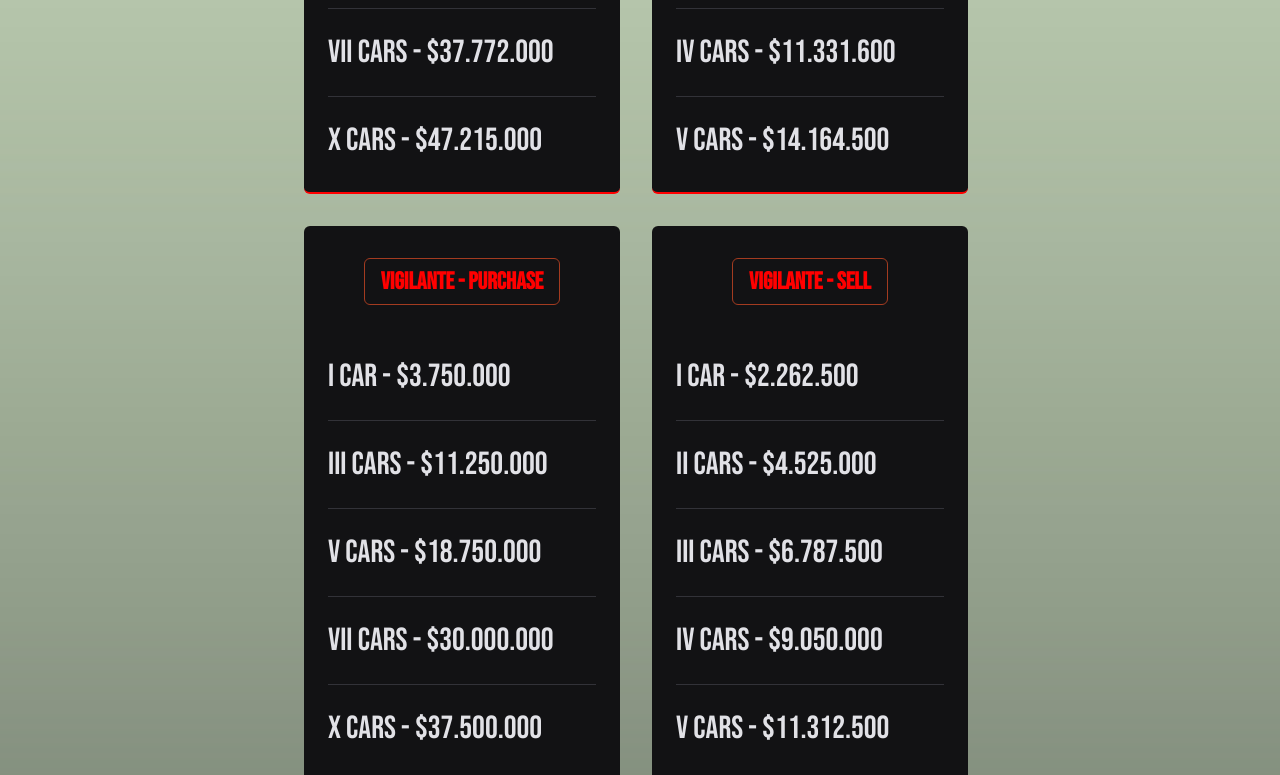
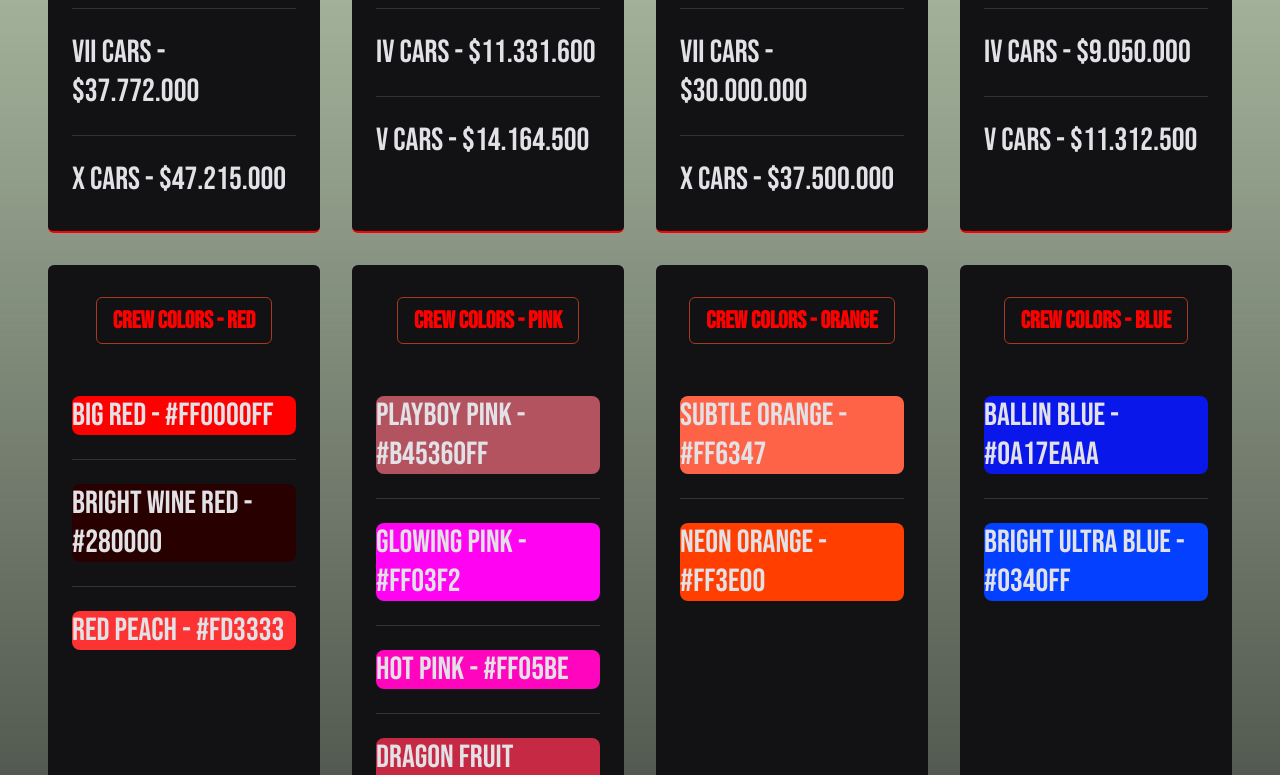
Before and after one commit to Vaiizz/Calendario-Copa, a plain HTML site: page index.html in a window 1280 px wide. Shown: the part 682-1457 px from the top of the page. Drawn offline with Linux system fonts and the light colour scheme.

Commit message:
alinhado

```diff
--- a/css/global.css
+++ b/css/global.css
@@ -65,3 +65,7 @@ a {
     text-decoration: none;
     color: var(--text-color);
 }
+
+section {
+    margin-inline: 2rem;
+}
--- a/css/responsivity.css
+++ b/css/responsivity.css
@@ -4,7 +4,12 @@
     }
     main {
         flex-direction: row;
-        max-width: 42rem;
+        max-width: 74rem;
         flex-wrap: wrap;
     }
+
+    section {
+        margin-inline: 0;
+        max-width: 17rem;
+    }
 }
```
